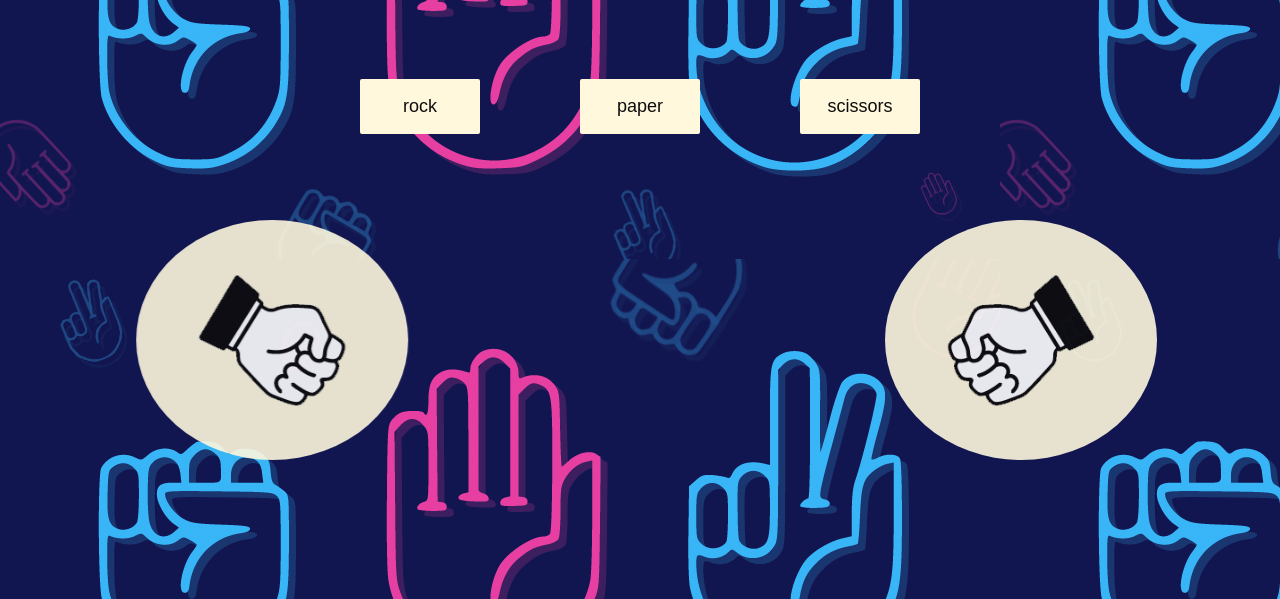
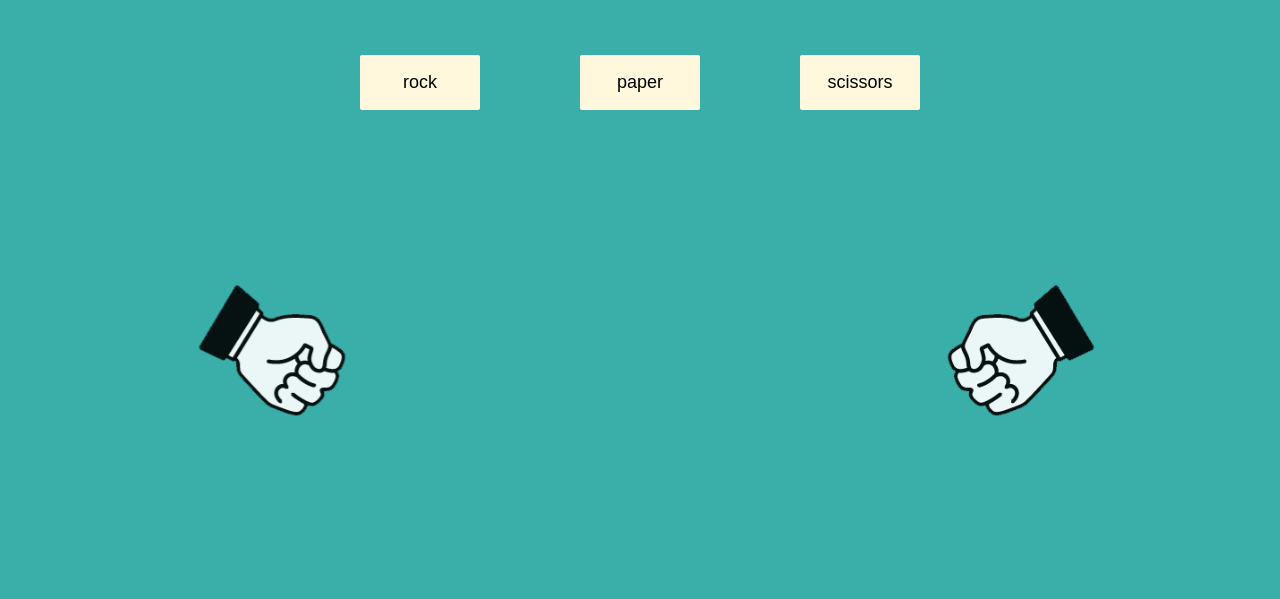
Before and after one commit to OliverPSmith/Rock-Paper-Scissors, a plain HTML site: page index.html in a window 1280 px wide. Shown: the part 241-840 px from the top of the page. After the commit the page ends 800 px from the top, so only its background shows below. Drawn offline with Linux system fonts and the light colour scheme.

Commit message:
Update main.css
changing background and making minor spacing changes (e.g. heading h1)

```diff
--- a/main.css
+++ b/main.css
@@ -4,12 +4,13 @@
     box-sizing: border-box;
 }
 
+body {
+    background-color: #3aafa9;
+}
 
 section {
-    height: 105vh;
-    background-image: url("images/RPS-background.png");
-    background-attachment: fixed;
-    opacity: .95;
+    height: 100vh;
+    background-color: #3aafa9;
 }
 
 
@@ -22,7 +23,10 @@ section {
     align-items: center;
     justify-content: space-around;
     font-family: 'Gill Sans', 'Gill Sans MT', Calibri, 'Trebuchet MS', sans-serif;
-    text-decoration: underline;
+}
+
+.heading h1 {
+    margin-top: 2rem;
 }
 
 .scores {
@@ -31,6 +35,7 @@ section {
     justify-content: space-around;
     align-items: center;
     margin: 40px;
+    margin-bottom: 1rem;
 }
 
 .scores h2 {
@@ -75,7 +80,7 @@ button:focus {
 .match {
     position: relative;
     align-items: center;
-    top: 15%;
+    top: 20%;
 }
 
 .hands {
@@ -92,14 +97,12 @@ img {
     position: relative;
     left: 5%;
     transform: rotateY(180deg);
-    background-color: cornsilk;
     border-radius: 50%;
     opacity: .9;
 }
 
 .computer-hand {
     position: relative;
-    background-color: cornsilk;
     border-radius: 50%;
     opacity: .9;
 }
```
